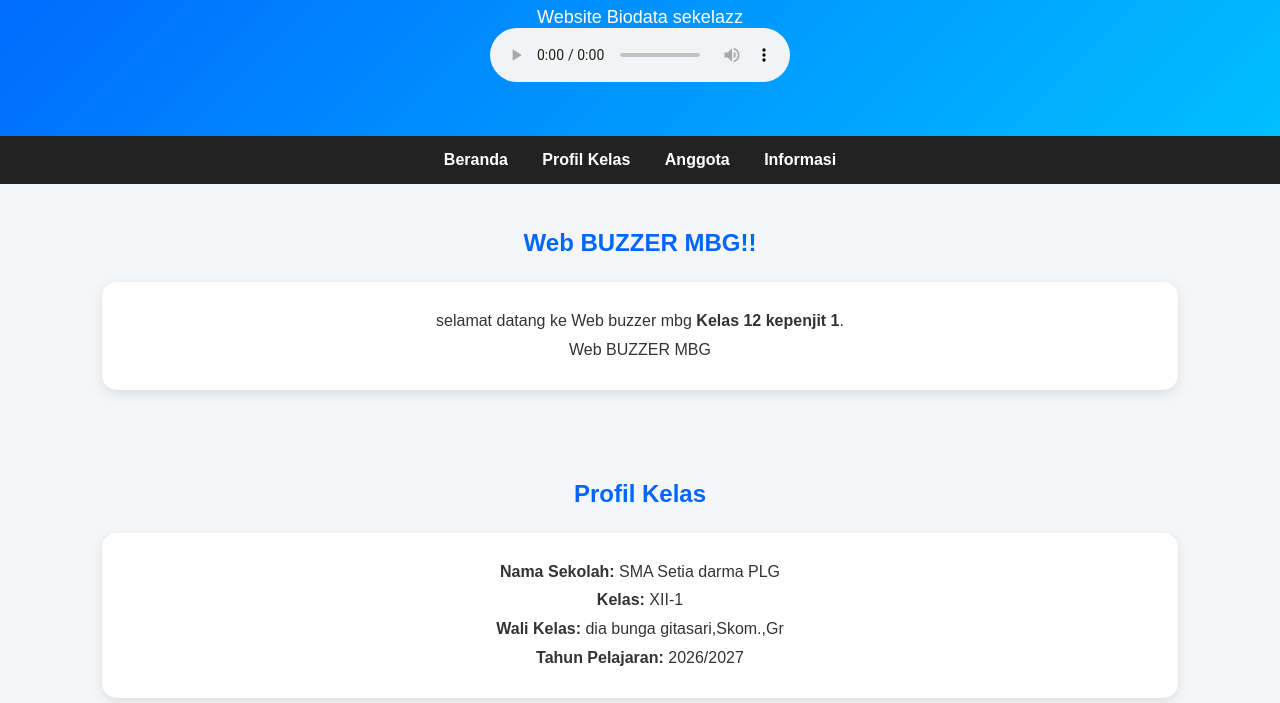
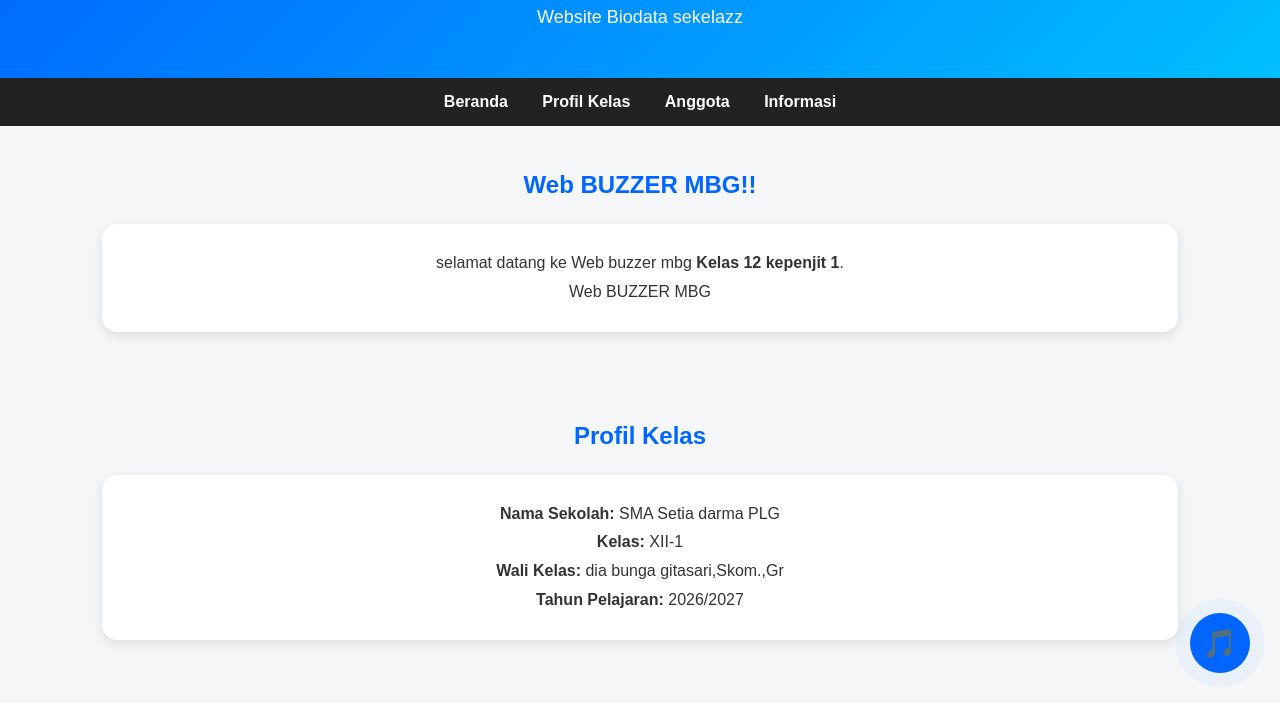
Before and after one commit to Fareliakovaska/Ahmad-Rendhi-pratama, a plain HTML site: page index.html in a window 1280 px wide. Shown: the part 97-800 px from the top of the page. Drawn offline with Linux system fonts and the light colour scheme.

Commit message:
Implement music button and background audio
Added music button and audio functionality to the webpage.

```diff
--- a/index.html
+++ b/index.html
@@ -101,7 +101,6 @@
             width:100%;
             height: 100%;
             object-fit: cover;
-
         }
 
         .card h3 {
@@ -133,6 +132,38 @@
             padding: 20px;
         }
 
+        /* --- TOMBOL MUSIK --- */
+        .music-btn {
+            position: fixed;
+            bottom: 30px;
+            right: 30px;
+            width: 60px;
+            height: 60px;
+            background: #0066ff;
+            color: white;
+            border-radius: 50%;
+            display: flex;
+            justify-content: center;
+            align-items: center;
+            font-size: 28px;
+            cursor: pointer;
+            box-shadow: 0 4px 15px rgba(0, 102, 255, 0.4);
+            z-index: 999;
+            transition: 0.3s;
+            animation: pulse 2s infinite;
+        }
+
+        .music-btn:hover {
+            transform: scale(1.1);
+            background: #00bfff;
+        }
+
+        @keyframes pulse {
+            0% { box-shadow: 0 0 0 0 rgba(0, 102, 255, 0.7); }
+            70% { box-shadow: 0 0 0 15px rgba(0, 102, 255, 0); }
+            100% { box-shadow: 0 0 0 0 rgba(0, 102, 255, 0); }
+        }
+
         @media (max-width: 600px) {
             header h1 {
                 font-size: 28px;
@@ -152,12 +183,6 @@
     <header>
         <h1>📚 Kelas 12 kepenjit 1</h1>
         <p>Website Biodata sekelazz</p>
-
-        <audio controls loop>
-    <source src="DJ%20TABRAK-TABRAK%20MASUK%20(Oke%20Gas%202)%20-%20Richard%20Jersey%20(Official%20Music%20Video)(MP3_70K)_1.mp3" type="audio/mpeg">
-    Browser kamu tidak mendukung audio.
-        </audio>
-
     </header>
 
     <!-- MENU -->
@@ -209,7 +234,7 @@
 
             <div class="card">
                 <div class="foto">
-    <img src=" images (13).jpeg " alt="Foto prabowo subianto">
+                    <img src="images (13).jpeg" alt="Foto prabowo subianto">
                 </div>
                 <h3></h3>
                 <p><b>NIS:</b> 001</p>
@@ -282,5 +307,29 @@
         <p>Website BUZZER MBG DAN KOPDES</p>
     </footer>
 
+    <!-- ============================================== -->
+    <!-- KODE TOMBOL MUSIK & AUDIO (TAMBAHAN BARU)      -->
+    <!-- ============================================== -->
+    <div class="music-btn" id="musicBtn" onclick="toggleMusic()">🎵</div>
+
+    <audio id="bgMusic" loop>
+        <source src="DJ%20TABRAK-TABRAK%20MASUK%20(Oke%20Gas%202)%20-%20Richard%20Jersey%20(Official%20Music%20Video)(MP3_70K)_1.mp3" type="audio/mpeg">
+    </audio>
+
+    <script>
+        const audio = document.getElementById('bgMusic');
+        const btn = document.getElementById('musicBtn');
+
+        function toggleMusic() {
+            if (audio.paused) {
+                audio.play();
+                btn.innerHTML = '⏸️';
+            } else {
+                audio.pause();
+                btn.innerHTML = '🎵';
+            }
+        }
+    </script>
+
 </body>
 </html>
```
Lines whose indentation alone changed are shown as unchanged.
